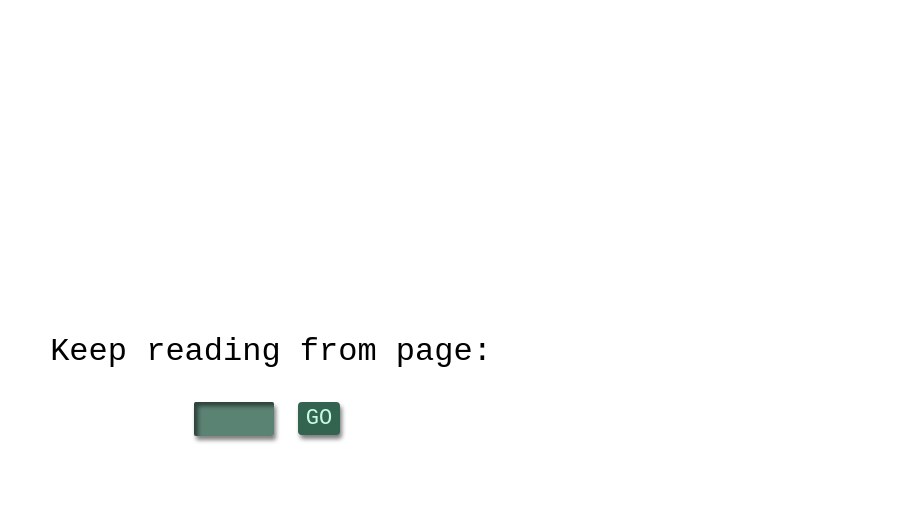
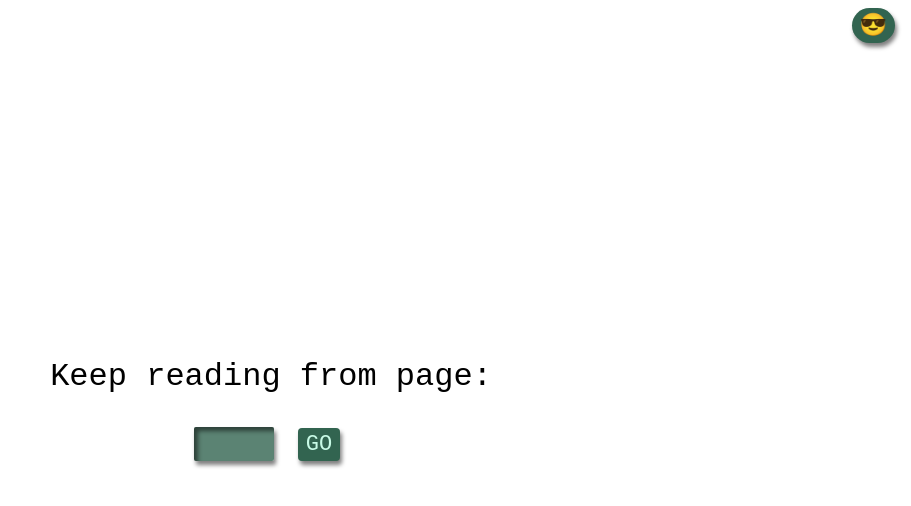
Before and after one commit to estreiten/book-reader, a website: page index.html in a window 1280 px wide. Shown: the whole page, without its empty margins (369-1280 px from the left). Drawn offline with Linux system fonts and the light colour scheme.

Commit message:
feat: dark mode

```diff
--- a/index.html
+++ b/index.html
@@ -13,6 +13,22 @@
         height: 100vh;
         font-size: 32px;
         font-family: monospace;
+      }
+      .controls {
+        display: flex;
+        justify-content: flex-end;
+        width: 100%;
+        margin: 8px
+      }
+      .controls .btn {
+        border-radius: 90px;
+      }
+      main {
+        flex: 1;
+        display: flex;
+        flex-direction: column;
+        justify-content: space-between;
+        align-items: center;
       }
       .book {
         flex: 1;
@@ -70,9 +86,21 @@
         max-width: 100vw;
         box-shadow: 2px 2px 4px rgb(0 0 0 / 50%), -2px -2px 4px rgb(0 0 0 / 50%);
       }
+
+      body.dark {
+        background-color: black;
+        color: white;
+      }
+      body.dark main canvas {
+        opacity: 0.8;
+      }
     </style>
   </head>
   <body>
+    <div class="controls">
+      <div class="btn" onclick="switchLights(event)">😎</div>
+    </div>
+    <main>
       <div class="intro">
         <div>Keep reading from page:</div>
         <div class="form">
@@ -80,6 +108,7 @@
           <div class="btn" onclick="read()">Go</div>
         </div>
       </div>
+    </main>
     <script>
       //source: https://codepen.io/allandiego/pen/RwVGbyj
       function addAlphaChannelToUnit8ClampedArray(unit8Array, imageWidth, imageHeight) {
@@ -181,7 +210,7 @@
       const read = async () => {
         const fromPage = document.body.querySelector('input').value
         if (!isNaN(fromPage) && fromPage > 0 && fromPage < pageCount) {
-          document.body.innerHTML = `<div class="book"></div>
+          document.body.querySelector('main').innerHTML = `<div class="book"></div>
             <div class="actions">
               <div class="btn" onclick="pause()">Pause</div>
             </div>
@@ -207,6 +236,16 @@
         document.querySelector('.actions .btn').innerHTML = 'Continue'
       }
 
+      const switchLights = (ev) => {
+        if (document.body.classList.contains('dark')) {
+          document.body.classList.remove('dark')
+          ev.target.innerHTML = '😎'
+        } else {
+          document.body.classList.add('dark')
+          ev.target.innerHTML = '💡'
+        }
+      }
+
       document.addEventListener('DOMContentLoaded', () => {
         if (!!pageCount) {
           document.body.querySelector('.intro').innerHTML =
```
Lines whose indentation alone changed are shown as unchanged.
